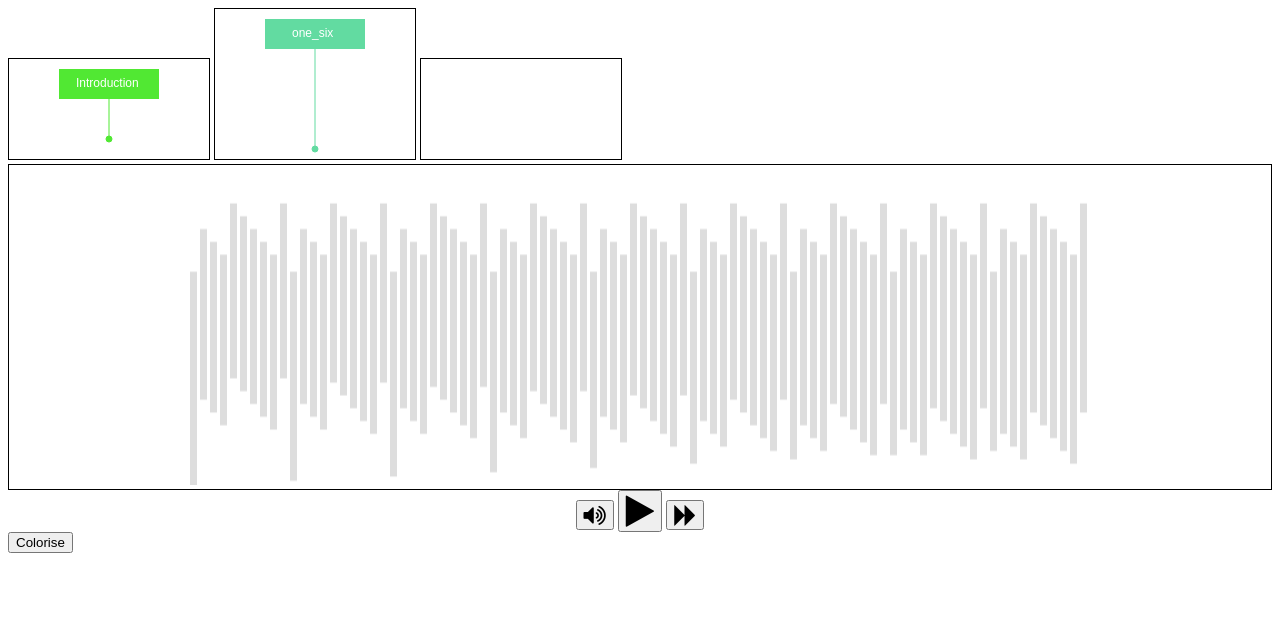
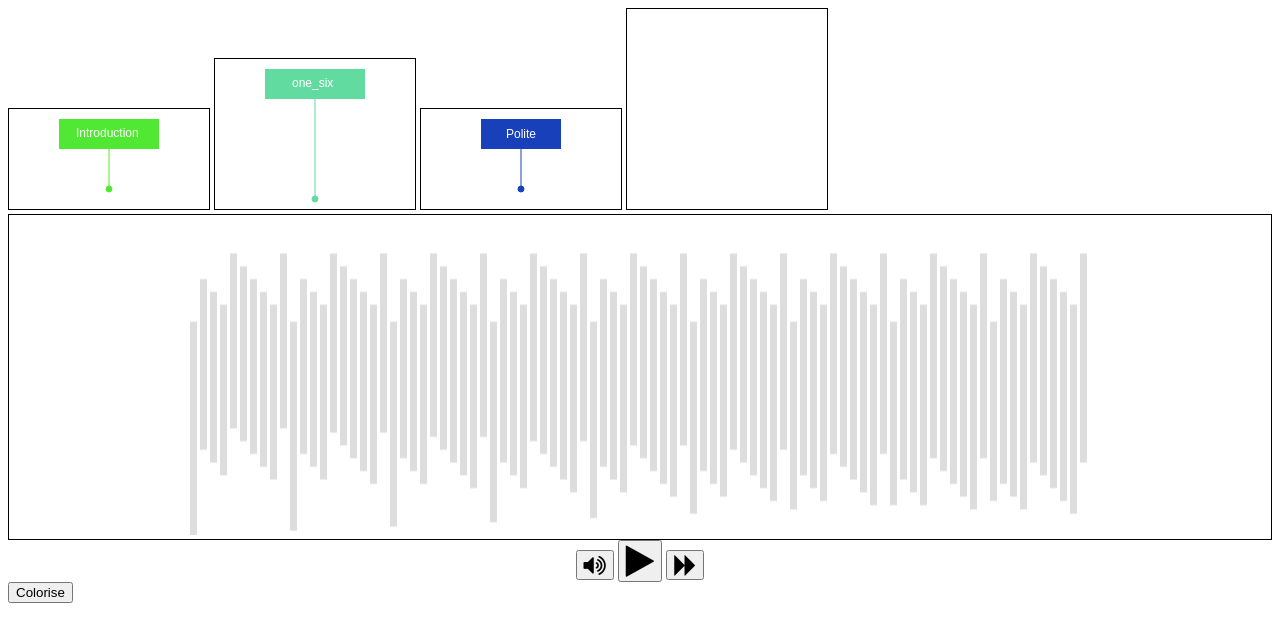
Before and after one commit to satwikn07/SalesKen, a plain HTML site: page index.html in a window 1280 px wide. Drawn offline with Linux system fonts and the light colour scheme.

Commit message:
3rd banner completed

```diff
--- a/index.html
+++ b/index.html
@@ -25,6 +25,9 @@
     <canvas id="banner3" width="200" height="100"
     style="border:1px solid #000000;">
     </canvas>
+    <canvas id="banner4" width="200" height="200"
+    style="border:1px solid #000000;">
+    </canvas>
     <div id="container">
 
         <!--All the bars will be present inside this div-->
--- a/index.js
+++ b/index.js
@@ -137,3 +137,17 @@ ctx.fillStyle = 'white';
 ctx.font = "12px Arial";
 ctx.fillText("one_six", 77, 28);
 //Banner 3
+var canvas = document.getElementById("banner3");
+var ctx = canvas.getContext("2d");
+ctx.beginPath();
+ctx.arc(100, 80, 3, 0, 2 * Math.PI);
+ctx.moveTo(100, 80);
+ctx.lineTo(100, 40);
+ctx.fillStyle = 'rgb(24, 64, 186)';
+ctx.fill();
+ctx.fillRect(60, 10, 80, 30); //first fill then stroke
+ctx.strokeStyle = 'rgb(24, 64, 186)';
+ctx.stroke();
+ctx.fillStyle = 'white';
+ctx.font = "12px Arial";
+ctx.fillText("Polite", 85, 29);
```
